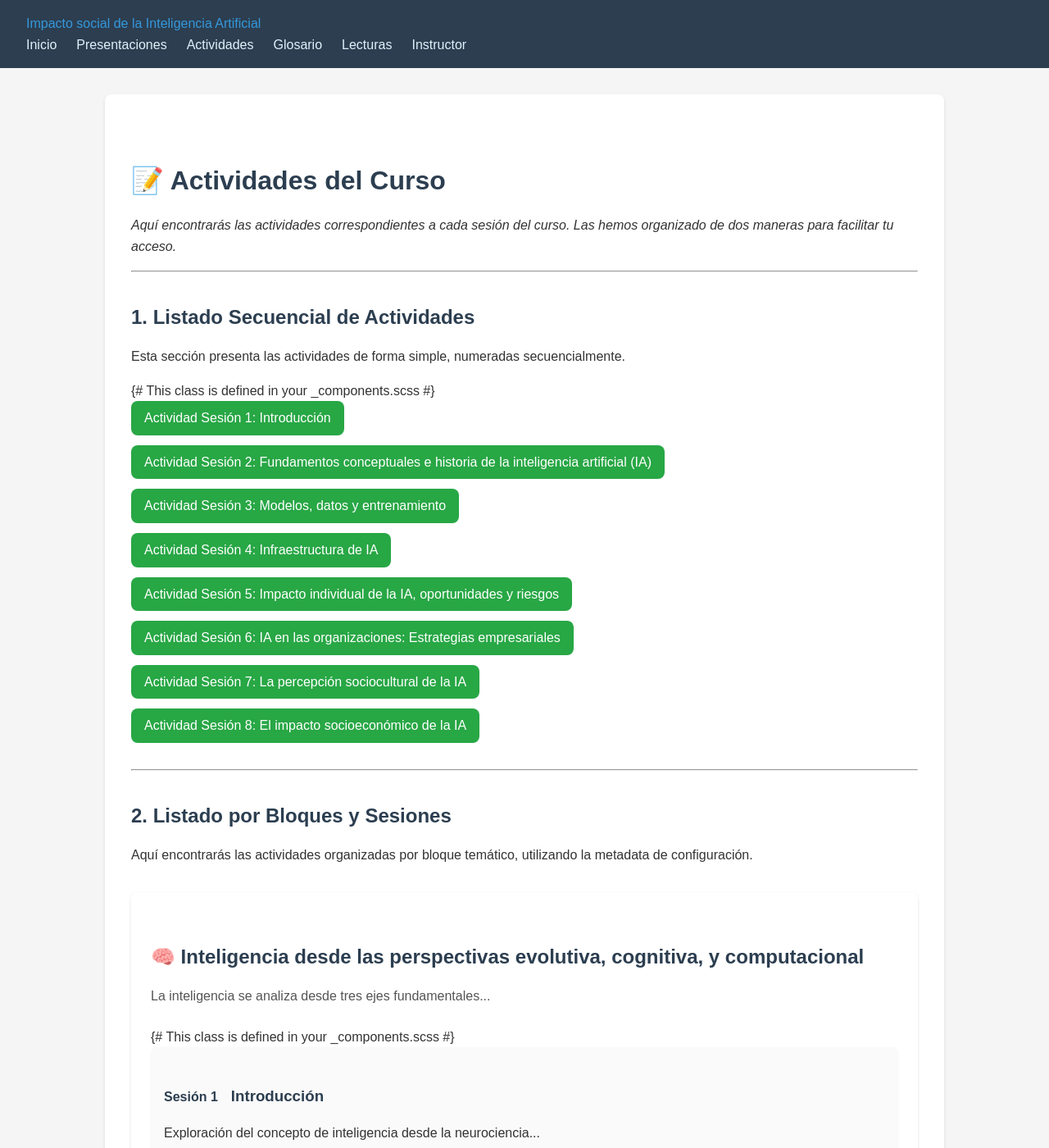
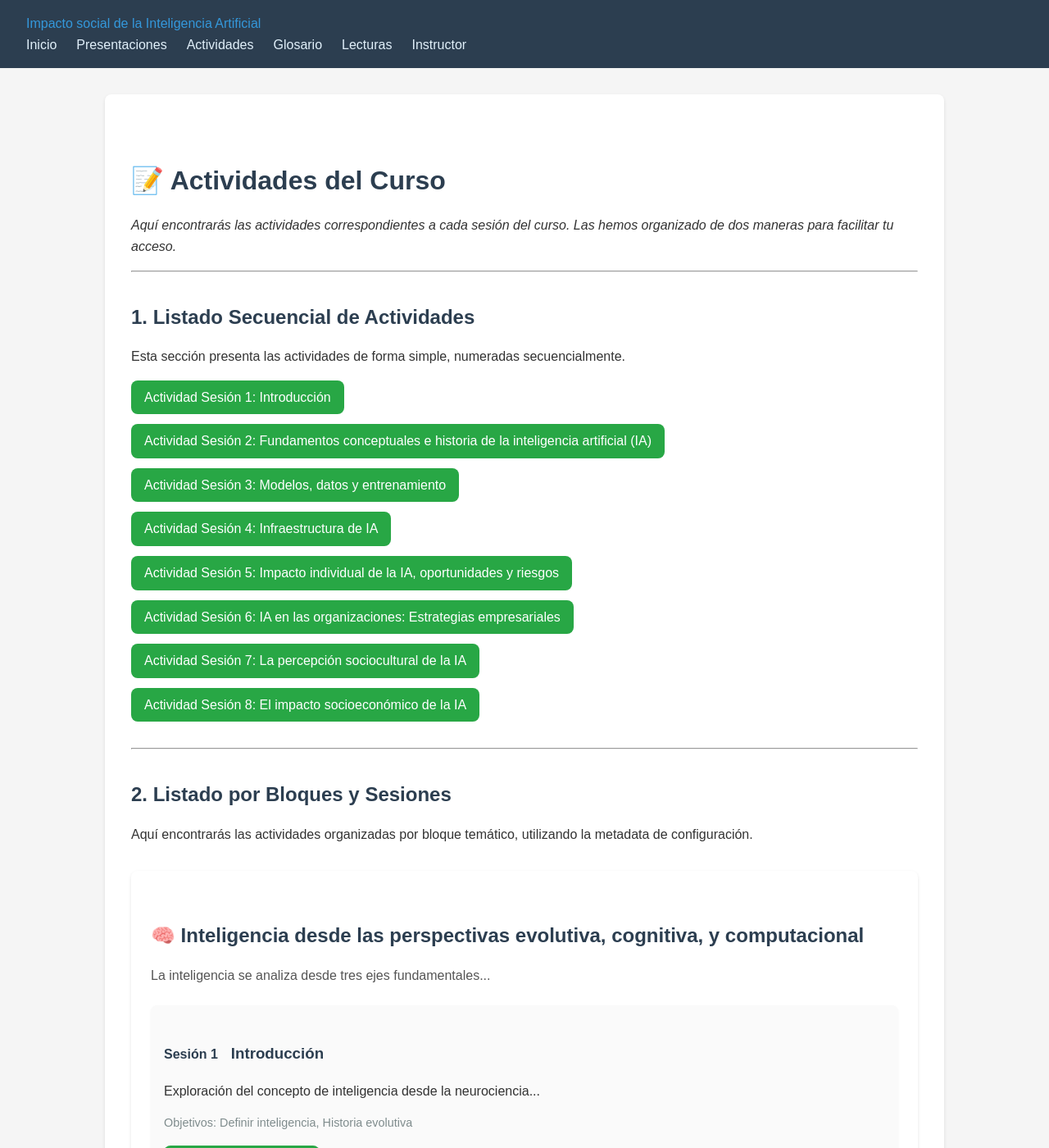
Before and after one commit to ArnulfoPerez/impacto_ai, a Jekyll site: the page built from actividades.md, in a window 1280 px wide and 1400 px high. Shown: the whole window at 82% size. Built offline with Jekyll 4.4.1, drawn with Linux system fonts in a browser that asks for light colours; some of the changed text lies outside the part shown.

Commit message:
Update actividades.md
eliminar comentarios

```diff
--- a/actividades.md
+++ b/actividades.md
@@ -16,7 +16,7 @@ Esta sección presenta las actividades de forma simple, numeradas secuencialment
 
 {% assign sorted_sessions = site.session_metadata | sort: "order" %}
 
-<ul class="activity-list"> {# This class is defined in your _components.scss #}
+<ul class="activity-list">
   {% for session in sorted_sessions %}
     {% assign session_number_padded = session.order | prepend: "00" | slice: -2, 2 %}
     <li>
@@ -42,7 +42,7 @@ Aquí encontrarás las actividades organizadas por bloque temático, utilizando
       <h2>{{ block_data.icon }} {{ block_data.title }}</h2>
       <p class="block-description">{{ block_data.description }}</p>
 
-      <ul class="session-list"> {# This class is defined in your _components.scss #}
+      <ul class="session-list">
         {% for session_order_in_block in block_data.sessions %}
           {% assign numeric_session_order = session_order_in_block | plus: 0 %}
 
```
